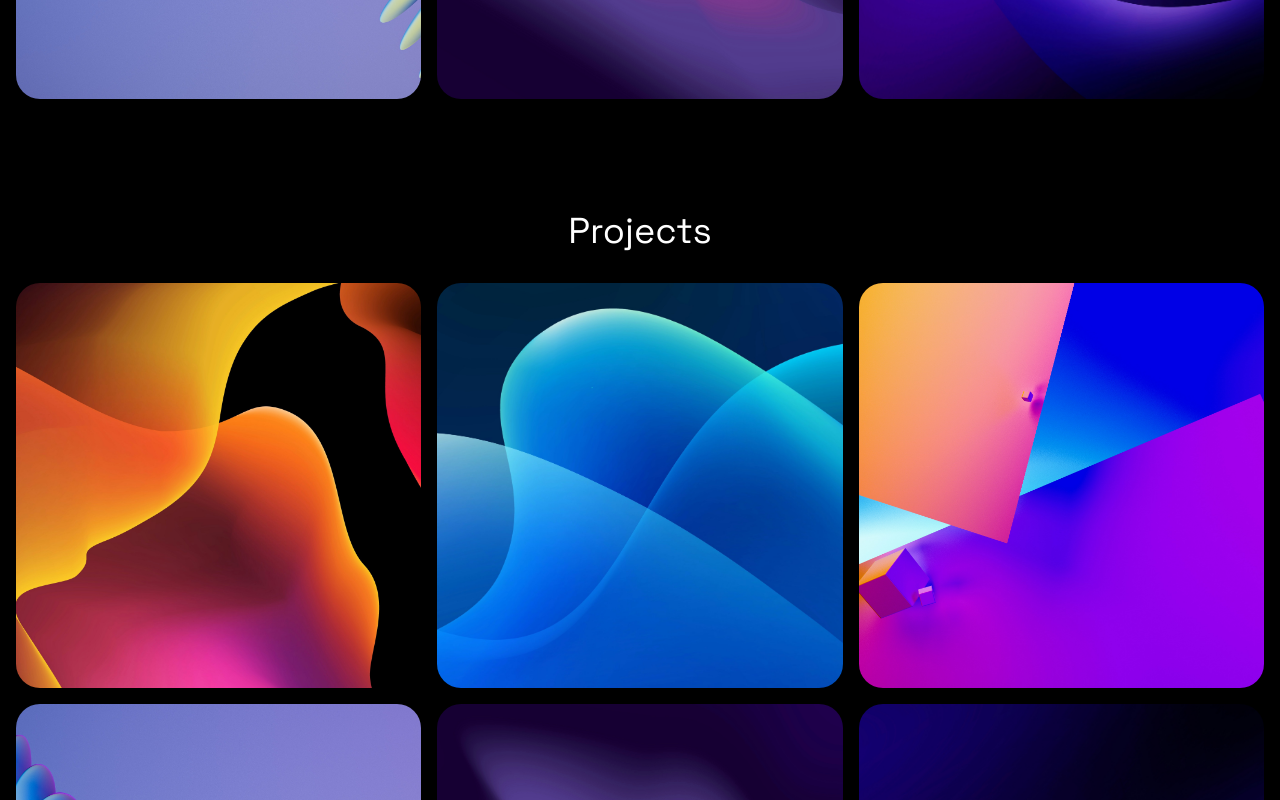
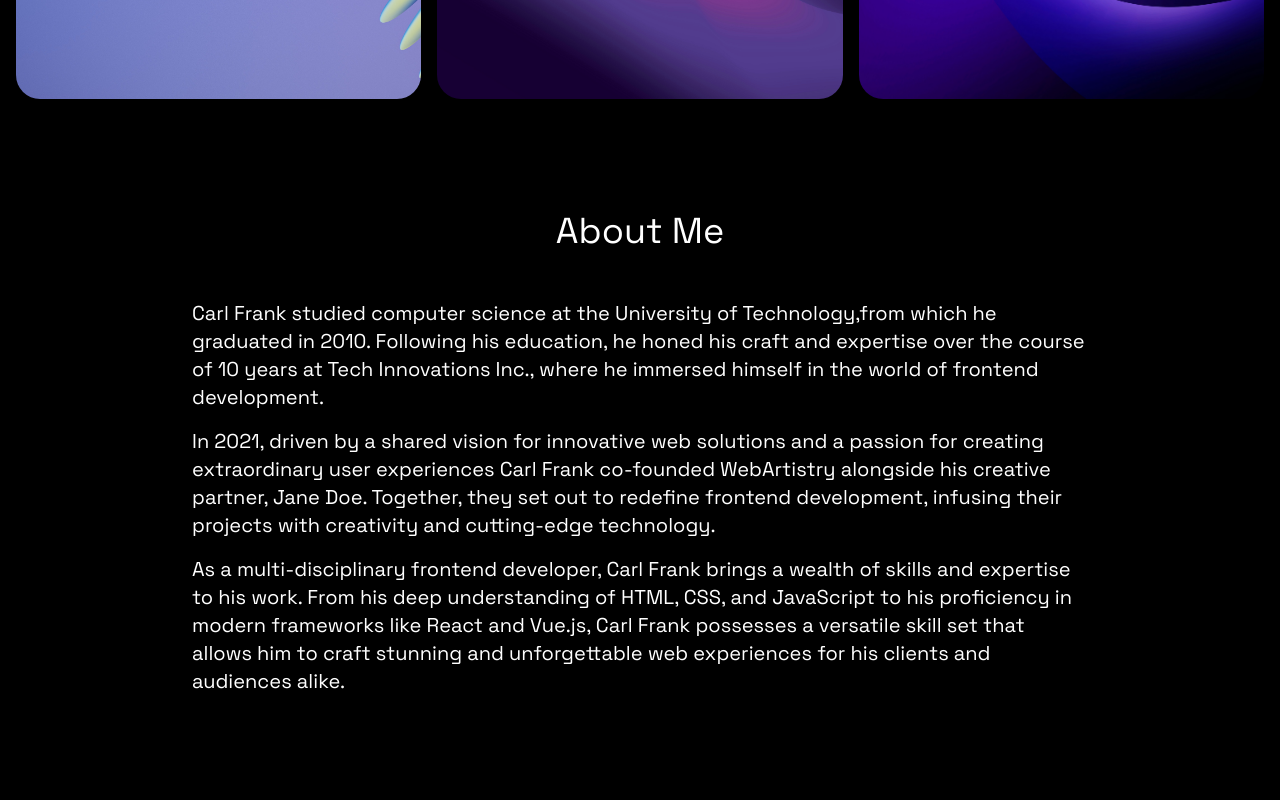
Before and after one commit to lexnnovation/mrlarweh, a React (Vite) app: page / in a window 1280 px wide. Shown: the part 1760-2560 px from the top of the page. After the commit the page ends 2519 px from the top, so only its background shows below. Built offline with nearby package versions, Linux system fonts and the light colour scheme.

Commit message:
Bio Section Done

```diff
--- a/src/App.jsx
+++ b/src/App.jsx
@@ -2,7 +2,8 @@ import React from "react";
 import Hero from "./components/Hero";
 import Navbar from "./components/Navbar";
 import Projects from "./components/Projects";
-import Bio from "./components/Projects";
+import Bio from "./components/Bio";
+import Skills from "./components/Skills";
 
 const App = () => {
   return (
@@ -13,6 +14,7 @@ const App = () => {
         <Navbar />
         <Projects />
         <Bio />
+        <Skills />
       </div>
     </div>
   );
--- a/src/components/Bio.jsx
+++ b/src/components/Bio.jsx
@@ -1,8 +1,16 @@
+import { BIO } from "../constants";
+
 const Bio = () => {
   return (
     <section className='flex flex-col max-w-4xl gap-12 pt-20' id='bio'>
-      <h2>About Me</h2>
-      <div></div>
+      <h2 className='text-3xl text-center lg:text-4xl'>About Me</h2>
+      <div>
+        {BIO.map((bio, index) => (
+          <p className='mb-4 text-lg lg:text-xl' key={index}>
+            {bio}
+          </p>
+        ))}
+      </div>
     </section>
   );
 };
--- /dev/null
+++ b/src/components/Skills.jsx
@@ -0,0 +1,9 @@
+const Skills = () => {
+  return (
+    <section>
+      <div></div>
+    </section>
+  );
+};
+
+export default Skills;
```
